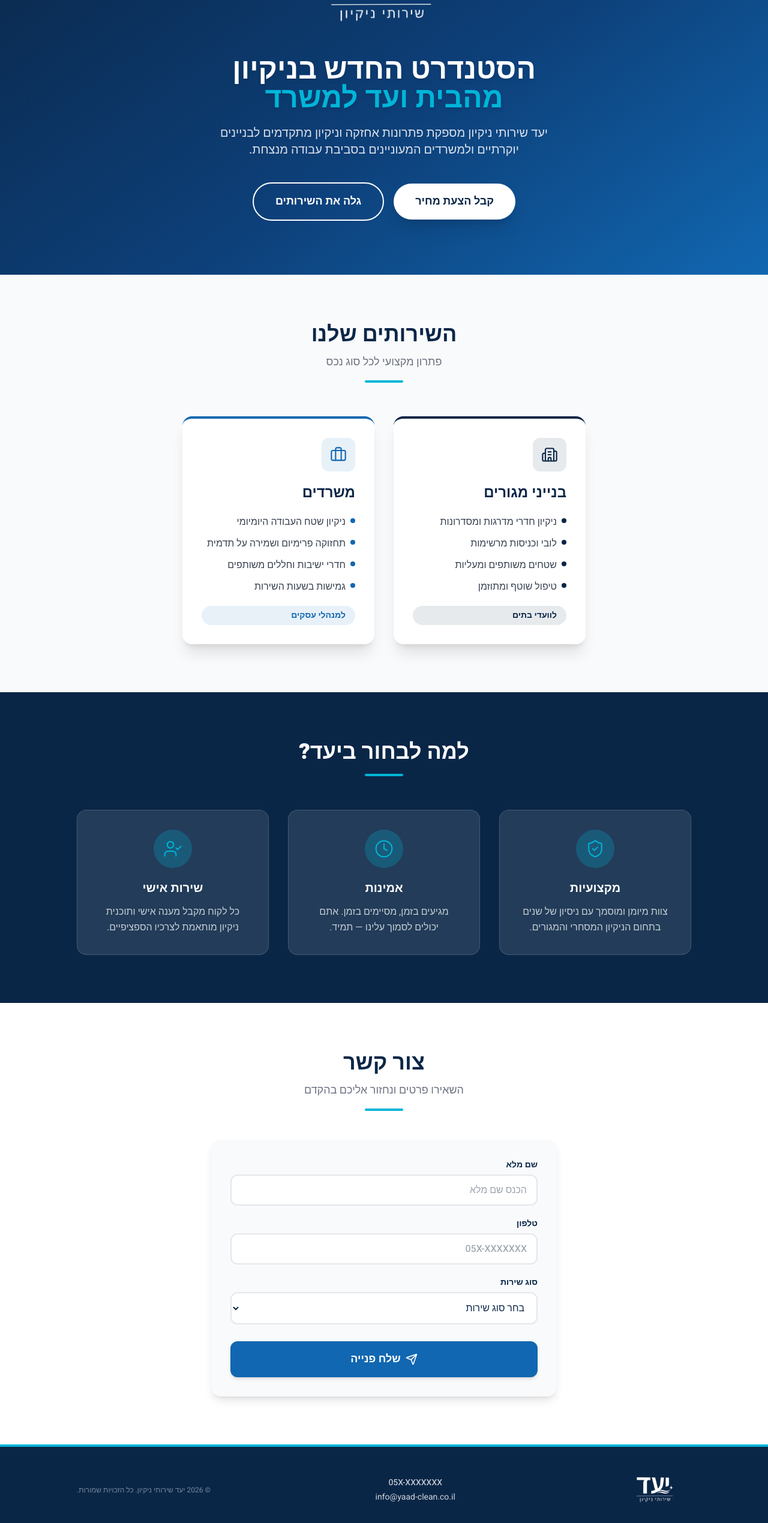
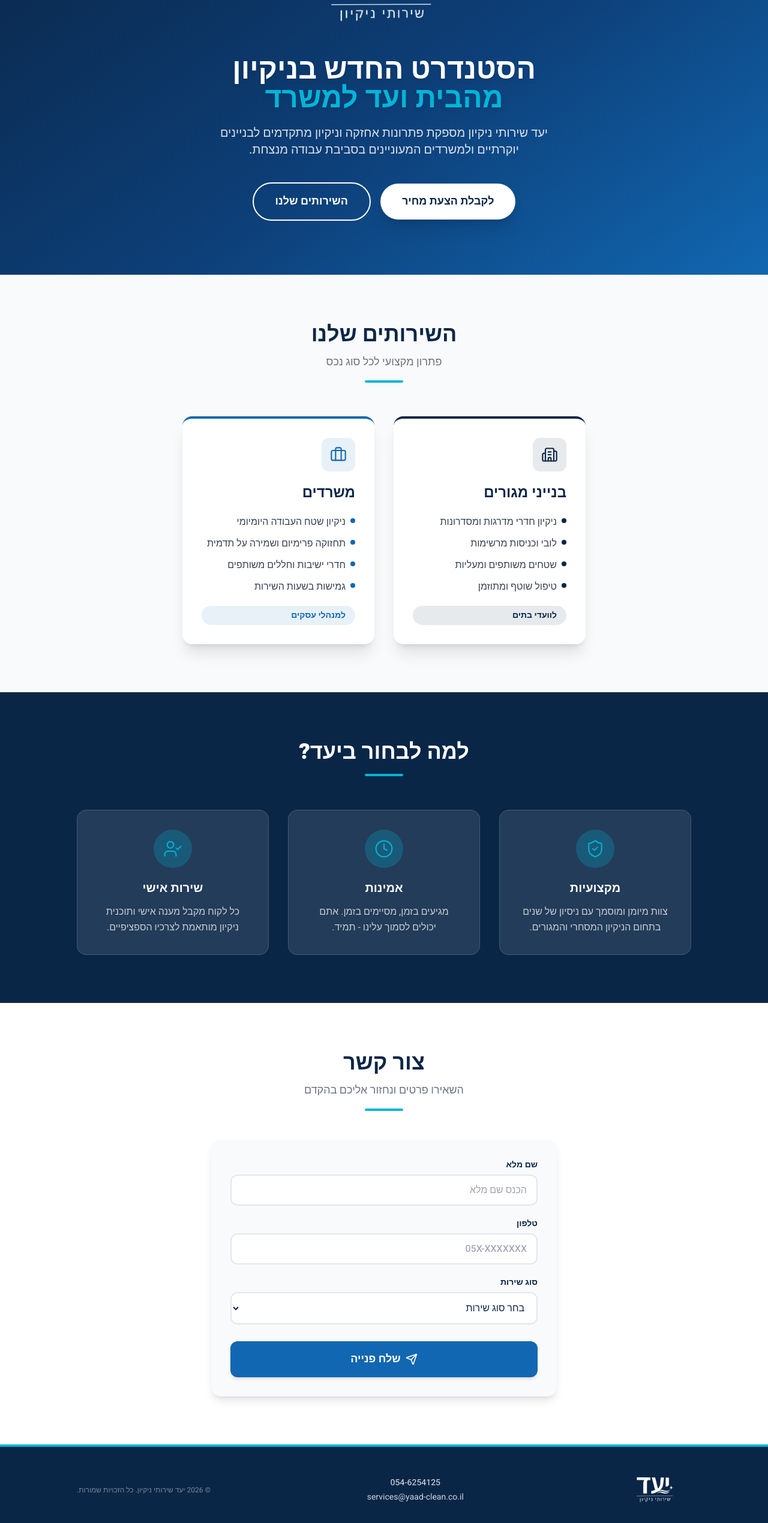
Before and after one commit to shanimaddar/yaad-site, a React (Vite) app: page / in a window 1280 px wide. Shown: the part 258-2797 px from the top of the page at 60% size. Built offline with nearby package versions, Linux system fonts and the light colour scheme.

Commit message:
עדכון טקסטים ולוגו סופי ליעד שירותי ניקיון

```diff
--- a/src/components/ContactForm.jsx
+++ b/src/components/ContactForm.jsx
@@ -81,6 +81,7 @@ export default function ContactForm() {
                 <option value="" disabled>בחר סוג שירות</option>
                 <option value="building">בניין מגורים</option>
                 <option value="office">משרד</option>
+                <option value="other">אחר</option>
               </select>
             </div>
 
--- a/src/components/Footer.jsx
+++ b/src/components/Footer.jsx
@@ -11,13 +11,13 @@ export default function Footer() {
         {/* Contact info */}
         <div className="flex flex-col items-center gap-1 text-sm">
           <a
-            href="tel:+972-XX-XXXXXXX"
+            href="tel:+972-54-6254125"
             className="hover:text-brand-turquoise transition-colors font-medium"
             dir="ltr"
           >
-            05X-XXXXXXX
+            054-6254125
           </a>
-          <span>info@yaad-clean.co.il</span>
+          <span>services@yaad-clean.co.il</span>
         </div>
 
         {/* Copyright */}
--- a/src/components/Hero.jsx
+++ b/src/components/Hero.jsx
@@ -10,7 +10,7 @@ export default function Hero() {
         </div>
 
         <h1 className="text-3xl sm:text-4xl lg:text-5xl font-black text-white leading-tight mb-5 drop-shadow-md">
-          הסטנדרט החדש בניקיון
+         הסטנדרט החדש בניקיון
           <br />
           <span className="text-brand-turquoise">מהבית ועד למשרד</span>
         </h1>
@@ -24,13 +24,13 @@ export default function Hero() {
             href="#contact"
             className="bg-white text-brand-navy font-black text-lg px-9 py-4 rounded-full shadow-xl hover:bg-brand-turquoise hover:text-white transition-colors duration-200 w-full sm:w-auto text-center"
           >
-            קבל הצעת מחיר
+            לקבלת הצעת מחיר
           </a>
           <a
             href="#services"
             className="border-2 border-white text-white font-bold text-lg px-9 py-4 rounded-full hover:bg-white hover:text-brand-navy transition-colors duration-200 w-full sm:w-auto text-center"
           >
-            גלה את השירותים
+            השירותים שלנו
           </a>
         </div>
 
--- a/src/components/TrustSignals.jsx
+++ b/src/components/TrustSignals.jsx
@@ -9,7 +9,7 @@ const signals = [
   {
     icon: Clock,
     title: "אמינות",
-    description: "מגיעים בזמן, מסיימים בזמן. אתם יכולים לסמוך עלינו — תמיד.",
+    description: "מגיעים בזמן, מסיימים בזמן. אתם יכולים לסמוך עלינו - תמיד.",
   },
   {
     icon: UserCheck,
```
